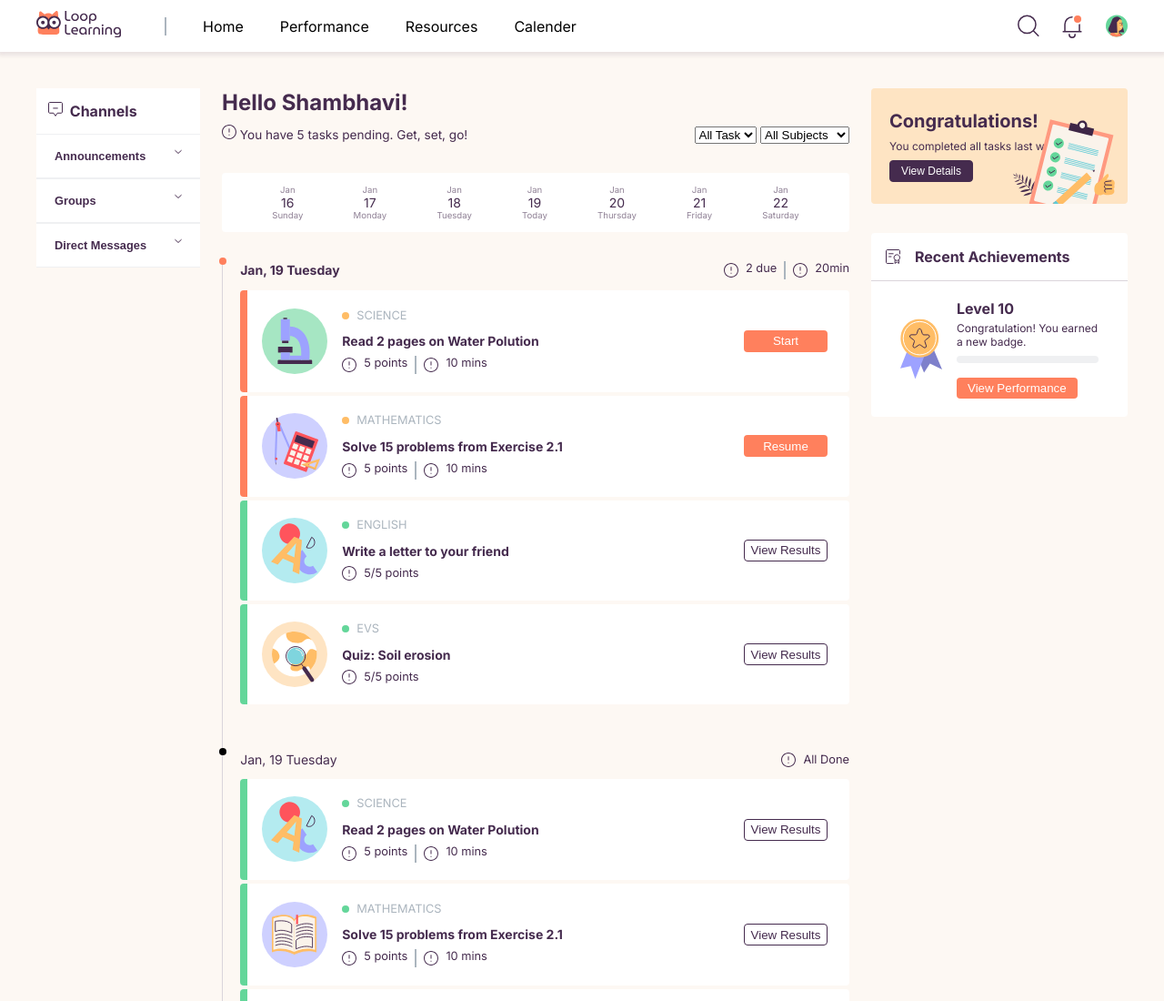
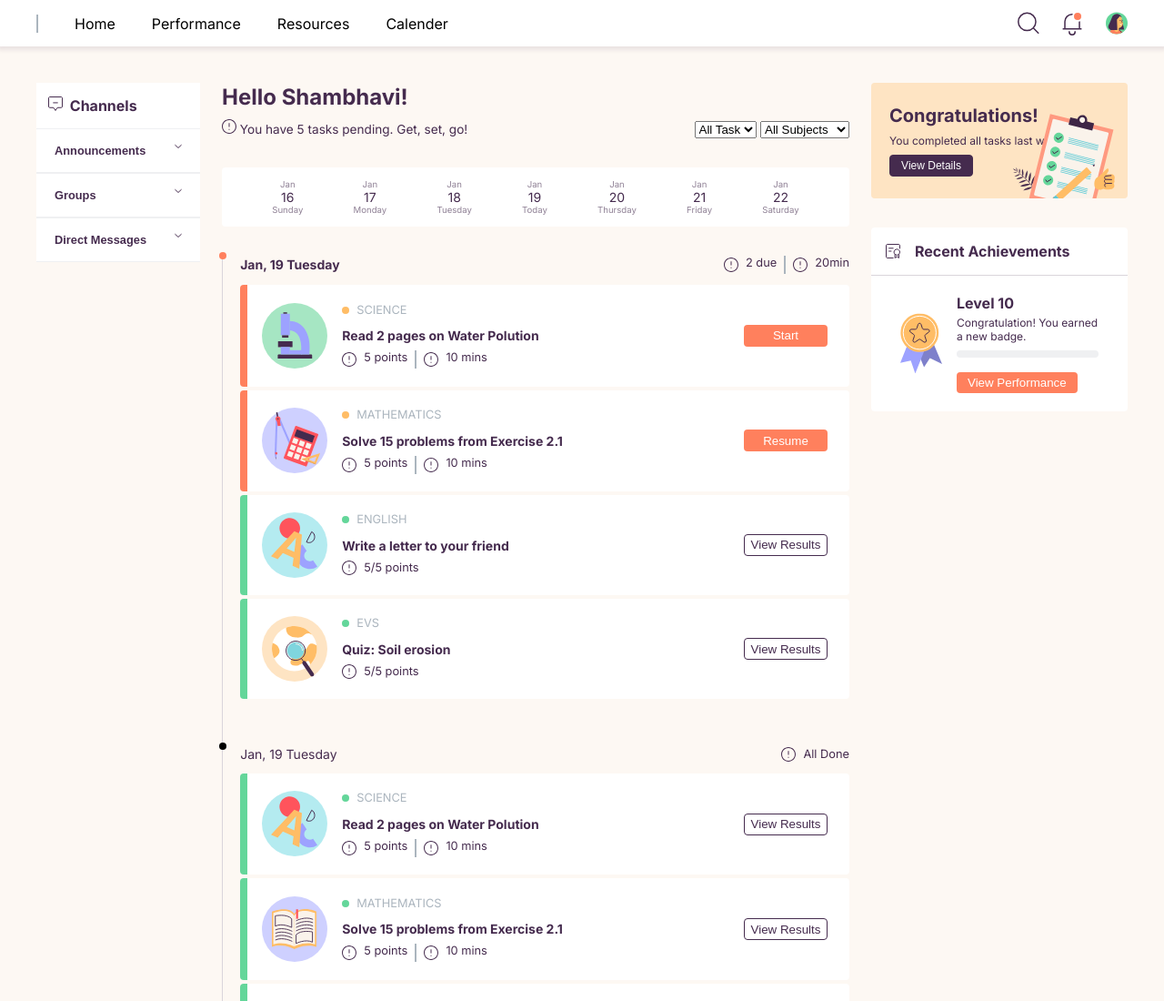
Before and after one commit to aniketbamotra/ClassroomDashboard, a plain HTML site: page index.html in a window 1280 px wide. Shown: the top 1100 px of the page at 91% size. Drawn offline with Linux system fonts and the light colour scheme.

Commit message:
first commit

```diff
--- a/index.html
+++ b/index.html
@@ -15,7 +15,7 @@
 
 <body>
     <header>
-        <div class="logo"><img src="/assets/LoopLearningLogo.svg" alt="Logo"></div>
+        <!-- <div class="logo"><img src="/assets/LoopLearningLogo.svg" alt="Logo"></div> -->
         <div class="logo-divider"></div>
         <nav>
             <ul>
```
